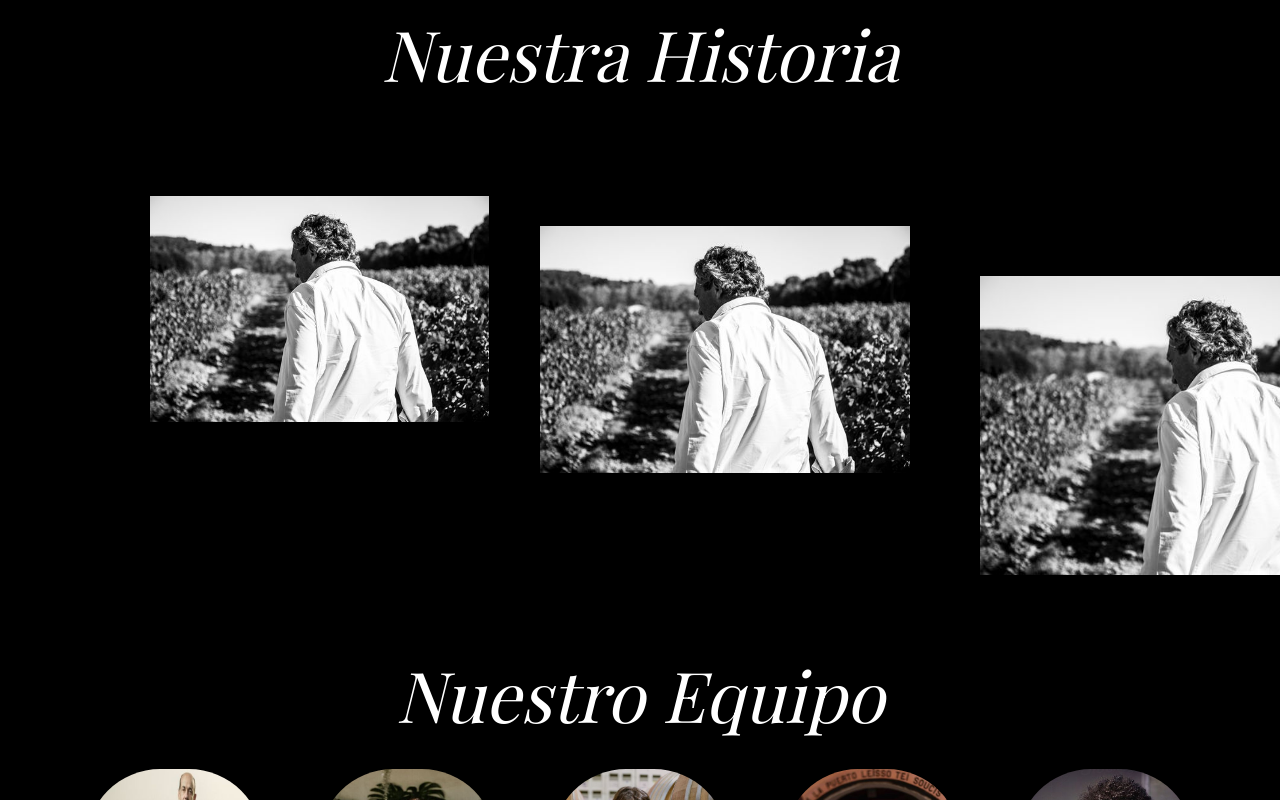
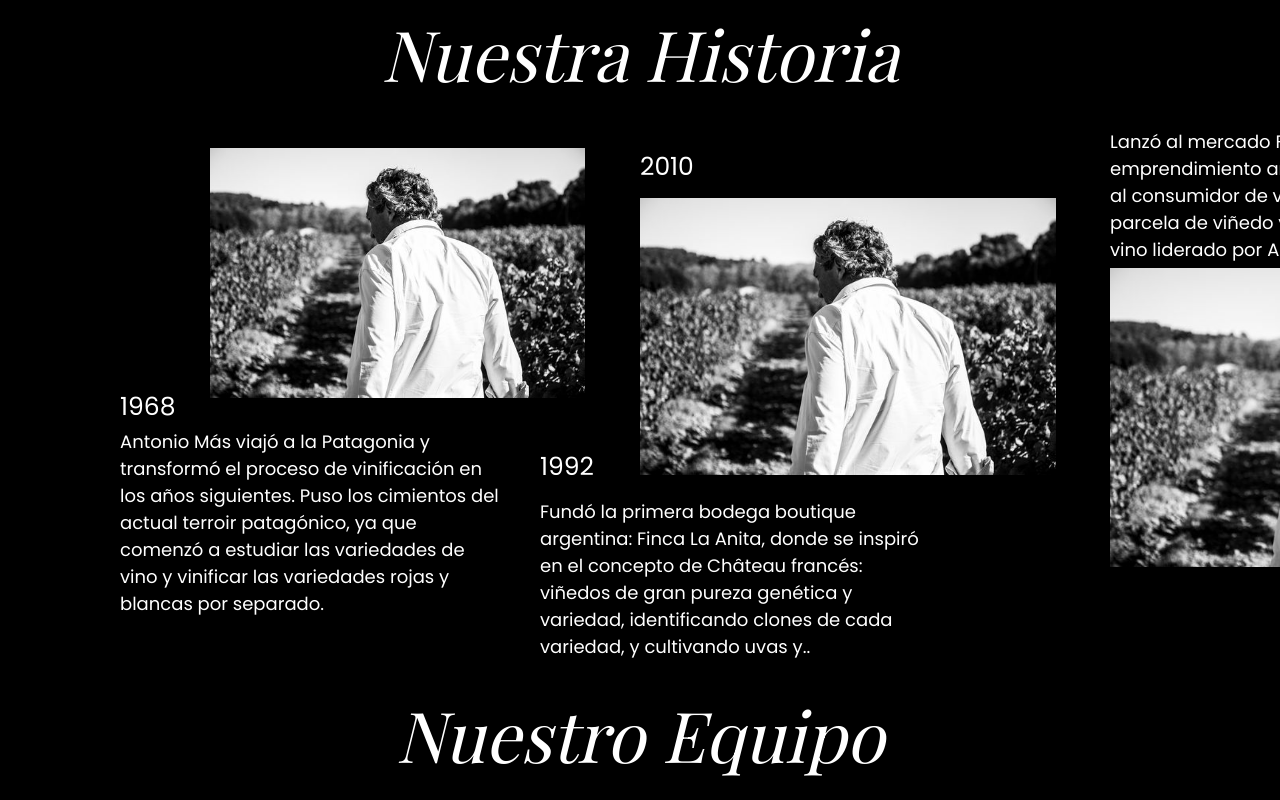
Before and after one commit to faucesmou/WinesPage, a React (Vite) app: page /QuienesSomos in a window 1280 px wide. Shown: the part 1020-1820 px from the top of the page. Built offline with nearby package versions, Linux system fonts and the light colour scheme.

Commit message:
se completa el contenedor de 'nuestra historia' con línea de tiempo de la pagina quienes somos

```diff
--- a/src/pages/landing copy/components/home/index.jsx
+++ b/src/pages/landing copy/components/home/index.jsx
@@ -117,9 +117,10 @@ const Home = () => {
   }
   return (
     <Box bg="bgDark">
-      <SimpleGrid columns={{ base: 1, lg: 1 }} gap={5} pb={{ base: 20, md: 0 }}>
+      <SimpleGrid columns={{ base: 1, lg: 1 }} gap={3} pb={{ base: 20, md: 0 }}>
         <Box
-          mb={{ base: 130, md: 130 }}
+          mb={{ base: 150, md: 170 }}
+          mt={{ base: 50, md: 0 }}
           height={{ base: "350px", md: "550px" }}
         >
           <Flex
@@ -143,16 +144,15 @@ const Home = () => {
                 mx={{ base: "10px", lg: 0 }}
                 textAlign="center"
                 mt={7}
-                mb={7}
+                mb={0}
                 paddingX={{ base: "13px", lg: "0px" }}
-                /* marginTop={{ base: "10px", lg: "-1px" }}  */
               >
                 Nuestra Historia
               </Heading>
             </Stack>
           </Flex>
           <SimpleGrid columns={1} spacing={10}>
-            <Box mt="30px" h={{ base: "100vh" }} overflow="hidden">
+            <Box mt="10px" h={{ base: "100vh" }} overflow="hidden">
               <Swiper
                 spaceBetween={10}
                 modules={[Navigation]}
@@ -160,36 +160,123 @@ const Home = () => {
                 slidesPerView={1}
                 /*   navigation */ //estas son las flechas
               >
-                {/* Slide Combinado AGREGARLE LOS BREAKING POINT PARA EL RESPONSIVE*/}
+                {/* Primer Slide de imágenes y texto: -------------------------->*/}
                 <SwiperSlide>
                   <Flex
                     direction="row" // Alinea los elementos en una fila horizontal
                     justifyContent="flex-start" // Alinea los elementos a la izquierda
                     align="center"
-                    h={{ base: "60vh" }}
+                    h={{ base: "150vh" }}
                     position="relative"
                   >
-                    <Box position="absolute" zIndex={20} left="150px" right="0px" top="20px">
+                    <Box
+                      position="absolute"
+                      zIndex={20}
+                      left="210px"
+                      right="0px"
+                      top="20px"
+                    >
                       <Image
                         src={nuestraHistoria1}
                         alt="Imagen 1"
-                        width="30%"
+                        width="35%"
                         objectFit="cover"
                       />
                     </Box>
-                    <Box position="absolute" zIndex={20} left="540px" right="0px" top="50px">
+                    <Box
+                      position="absolute"
+                      zIndex={30}
+                      left="120px"
+                      right="0"
+                      top="260px"
+                      width="30%"
+
+                    >
+                      <Text fontSize="25px" color="white">
+                        1968
+                      </Text>
+                    </Box>
+                    <Box
+                      position="absolute"
+                      zIndex={30}
+                      left="120px"
+                      right="0"
+                      top="300px"
+                      width="30%"
+
+                    >
+                      <Text fontSize="18px" color="white">
+                      Antonio Más viajó a la Patagonia y transformó el proceso de vinificación en los años siguientes. Puso los cimientos del actual terroir patagónico, ya que comenzó a estudiar las variedades de vino y vinificar las variedades rojas y blancas por separado.
+                      </Text>
+                    </Box>
+                    <Box
+                      position="absolute"
+                      zIndex={24}
+                      left="640px"
+                      right="0px"
+                      top="70px"
+                      width="65%"
+                      height="auto"
+                      display="flex"
+                      alignItems="center"
+                    >
+
                       <Image
                         src={nuestraHistoria1}
                         alt="Imagen 2"
                         width="50%"
+                      /*   height="100%" */
                         objectFit="cover"
                       />
                     </Box>
-                    <Box position="absolute"
-                     zIndex={30} left="980px"
-                     right="0"  top="100px"
-                     width="70%"
-                     overflow="hidden">
+                    <Box
+                      position="absolute"
+                      zIndex={30}
+                      left="540px"
+                      right="0"
+                      top="320px"
+                      width="30%"
+
+                    >
+                      <Text fontSize="25px" color="white">
+                        1992
+                      </Text>
+                    </Box>
+                    <Box
+                      position="absolute"
+                      zIndex={30}
+                      left="540px"
+                      right="0"
+                      top="370px"
+                      width="30%"
+
+                    >
+                      <Text fontSize="18px" color="white">
+                      Fundó la primera bodega boutique argentina: Finca La Anita, donde se inspiró en el concepto de Château francés: viñedos de gran pureza genética y variedad, identificando clones de cada variedad, y cultivando uvas y..
+                      </Text>
+                    </Box>
+                    <Box
+                      position="absolute"
+                      zIndex={30}
+                      left="640px"
+                      right="0"
+                      top="20px"
+                      width="30%"
+
+                    >
+                      <Text fontSize="25px" color="white">
+                        2010
+                      </Text>
+                    </Box>
+                    <Box
+                      position="absolute"
+                      zIndex={26}
+                      left="1110px"
+                      right="0"
+                      top="140px"
+                      width="70%"
+                      overflow="hidden"
+                    >
                       <Image
                         src={nuestraHistoria1}
                         alt="Imagen 3"
@@ -197,43 +284,147 @@ const Home = () => {
                         objectFit="cover"
                       />
                     </Box>
+                    <Box
+                      position="absolute"
+                      zIndex={30}
+                      left="1110px"
+                      right="0"
+                      top="0px"
+                      width="30%"
+
+                    >
+                      <Text fontSize="18px" color="white">
+                      Lanzó al mercado Finca Propia: el primer emprendimiento argentino que permitió al consumidor de vino comprar su propia parcela de viñedo y producir su propio vino liderado por Antonio
+                      </Text>
+                    </Box>
                   </Flex>
                 </SwiperSlide>
+
+                {/* Segundo Slide de imágenes y texto: ------------------------->*/}
+
                 <SwiperSlide>
                   <Flex
                     direction="row" // Alinea los elementos en una fila horizontal
                     justifyContent="flex-start" // Alinea los elementos a la izquierda
                     align="center"
-                    h={{ base: "60vh" }}
+                    h={{ base: "150vh" }}
                     position="relative"
                   >
-                    <Box position="absolute" zIndex={20} left="150px" right="0px" top="20px">
+                    <Box
+                      position="absolute"
+                      zIndex={20}
+                      left="240px"
+                      right="0px"
+                      top="20px"
+                    >
                       <Image
                         src={nuestraHistoria1}
                         alt="Imagen 1"
-                        width="30%"
+                        width="35%"
                         objectFit="cover"
                       />
                     </Box>
-                    <Box position="absolute" zIndex={20} left="540px" right="0px" top="50px">
+                    <Box
+                      position="absolute"
+                      zIndex={30}
+                      left="240px"
+                      right="0"
+                      top="300px"
+                      width="30%"
+
+                    >
+                      <Text fontSize="25px" color="white">
+                        1968
+                      </Text>
+                    </Box>
+                    <Box
+                      position="absolute"
+                      zIndex={30}
+                      left="240px"
+                      right="0"
+                      top="340px"
+                      width="30%"
+
+                    >
+                      <Text fontSize="18px" color="white">
+                        Este es el texto a ser personalizado de acuerdo a la historia de la imagen, empresa etc. Se puede modificar de acuerdo a las necesidades.
+                      </Text>
+                    </Box>
+                    <Box
+                      position="absolute"
+                      zIndex={24}
+                      left="660px"
+                      right="0px"
+                      top="70px"
+                      width="65%"
+                      height="auto"
+                      display="flex"
+                      alignItems="center"
+                    >
+
                       <Image
                         src={nuestraHistoria1}
                         alt="Imagen 2"
                         width="50%"
+                      /*   height="100%" */
                         objectFit="cover"
                       />
                     </Box>
-                    <Box position="absolute"
-                     zIndex={30} left="980px"
-                     right="0"  top="100px"
-                     width="70%"
-                     overflow="hidden">
+
+                    <Box
+                      position="absolute"
+                      zIndex={30}
+                      left="660px"
+                      right="0"
+                      top="380px"
+                      width="30%"
+
+                    >
+                      <Text fontSize="18px" color="white">
+                      Este es el texto a ser personalizado de acuerdo a la historia de la imagen, empresa etc. Se puede modificar de acuerdo a las necesidades.
+                      </Text>
+                    </Box>
+                    <Box
+                      position="absolute"
+                      zIndex={30}
+                      left="660px"
+                      right="0"
+                      top="20px"
+                      width="30%"
+
+                    >
+                      <Text fontSize="25px" color="white">
+                        2010
+                      </Text>
+                    </Box>
+                    <Box
+                      position="absolute"
+                      zIndex={26}
+                      left="1130px"
+                      right="0"
+                      top="130px"
+                      width="70%"
+                      overflow="hidden"
+                    >
                       <Image
                         src={nuestraHistoria1}
                         alt="Imagen 3"
                         width="50%"
                         objectFit="cover"
                       />
+                    </Box>
+                    <Box
+                      position="absolute"
+                      zIndex={30}
+                      left="1130px"
+                      right="0"
+                      top="0px"
+                      width="30%"
+
+                    >
+                      <Text fontSize="18px" color="white">
+                      Este es el texto a ser personalizado de acuerdo a la historia de la imagen, empresa etc. Se puede modificar de acuerdo a las necesidades.
+                      </Text>
                     </Box>
                   </Flex>
                 </SwiperSlide>
```
